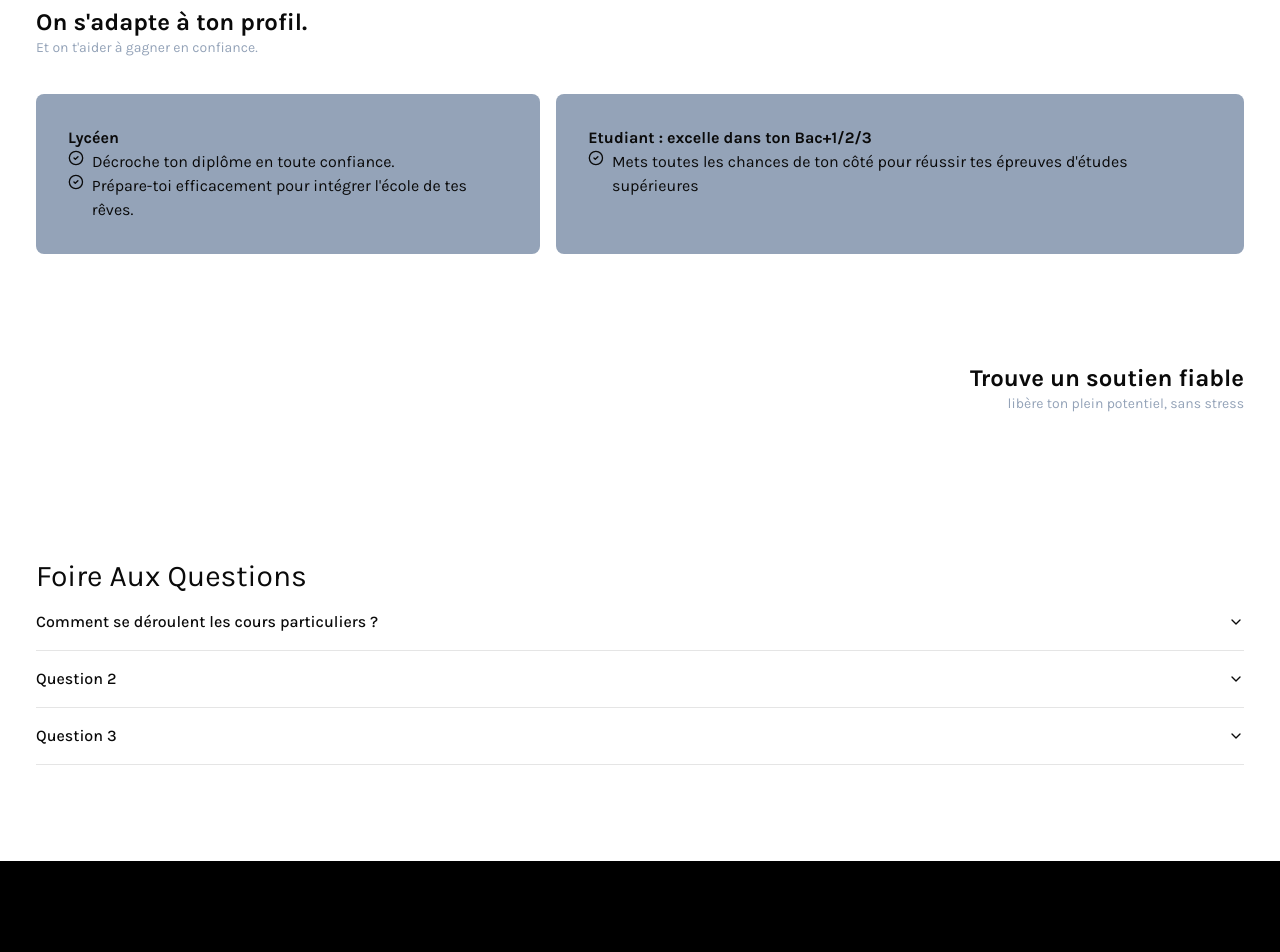
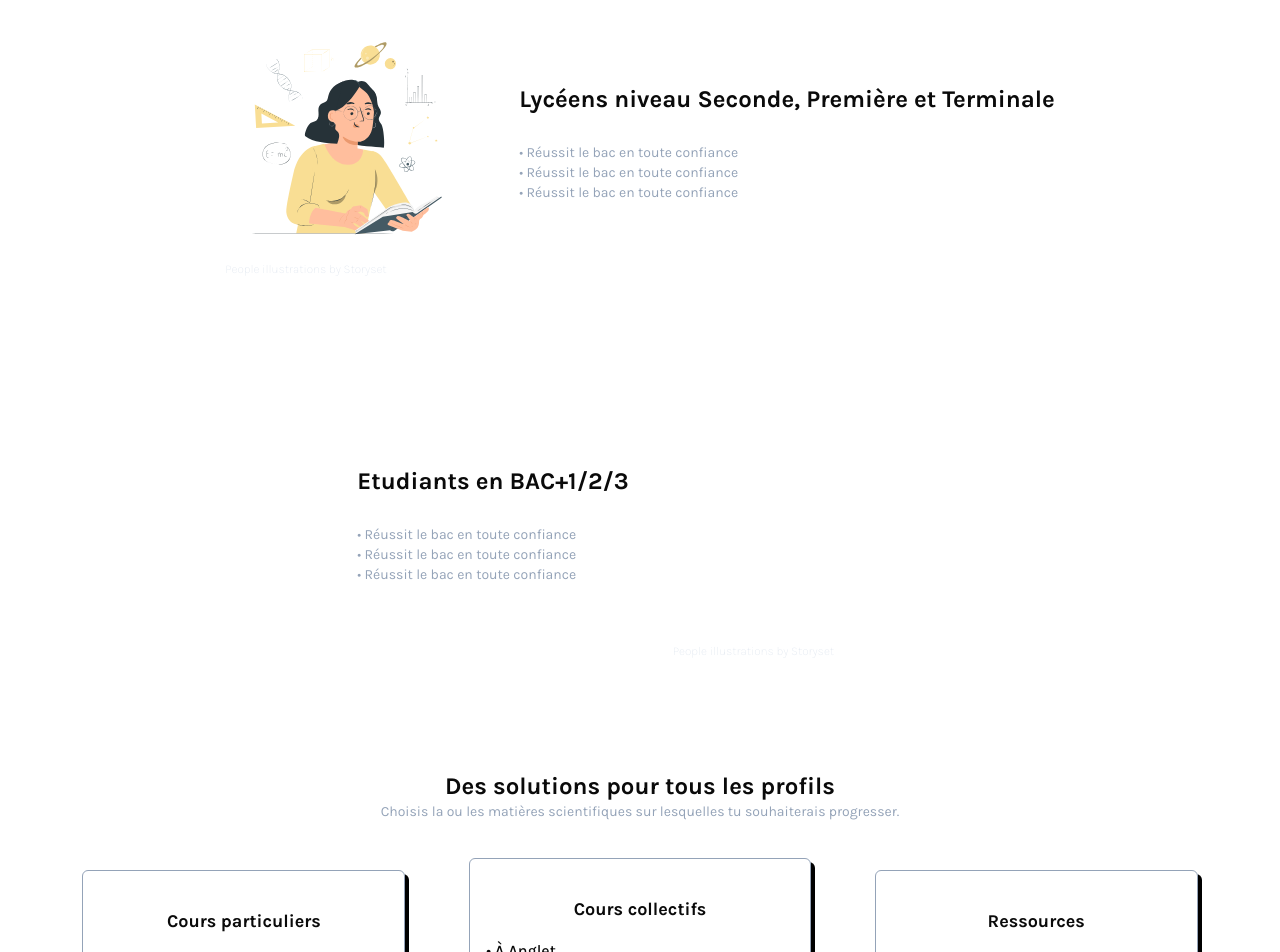
Before and after one commit to clemencefrz/cours-geroa, a Next.js app: page / in a window 1280 px wide. Shown: the part 1020-1972 px from the top of the page. Built offline with nearby package versions, Linux system fonts and the light colour scheme.

Commit message:
nos services

```diff
--- a/app/components/Home/SectionForWho.tsx
+++ /dev/null
@@ -1,57 +0,0 @@
-import { CircleCheck } from "lucide-react";
-
-const SectionForWho = () => {
-  const cardsData = [
-    {
-      title: "Lycéen",
-      descriptions: [
-        "Décroche ton diplôme en toute confiance.",
-        "Prépare-toi efficacement pour intégrer l'école de tes rêves.",
-      ],
-    },
-    {
-      title: "Etudiant : excelle dans ton Bac+1/2/3",
-      descriptions: [
-        "Mets toutes les chances de ton côté pour réussir tes épreuves d'études supérieures",
-      ],
-    },
-  ];
-
-  return (
-    <div>
-      <div className="flex flex-row gap-4 justify-center">
-        {cardsData.map((card, index) => (
-          <Card
-            key={index}
-            title={card.title}
-            descriptions={card.descriptions}
-          />
-        ))}
-      </div>
-    </div>
-  );
-};
-
-export default SectionForWho;
-
-const Card = ({
-  title,
-  descriptions,
-}: {
-  title: string;
-  descriptions: string[];
-}) => {
-  return (
-    <div className="bg-slate-400 rounded-lg p-8 flex flex-col">
-      <h3 className="font-bold">{title}</h3>
-      <ul>
-        {descriptions.map((description, key) => (
-          <li key={key} className="flex flex-row items-start">
-            <CircleCheck className="h-4 w-4 mr-2" />
-            {description}
-          </li>
-        ))}
-      </ul>
-    </div>
-  );
-};
--- a/app/components/Home/SectionWhyUs.tsx
+++ /dev/null
@@ -1,5 +0,0 @@
-const SectionWhyUs = () => {
-  return <div className=""></div>;
-};
-
-export default SectionWhyUs;
--- /dev/null
+++ b/app/components/Home/Services.tsx
@@ -0,0 +1,50 @@
+import {
+  PointsCoursCollectifs,
+  PointsCoursParticuliers,
+} from "@/app/nos-cours/components/NosCours";
+import { Button } from "@/components/ui/button";
+import { LucideIcon } from "lucide-react";
+import Link from "next/link";
+
+const Services = () => {
+  return (
+    <div className="flex flex-row items-center justify-center gap-16">
+      <CardService
+        title="Cours particuliers"
+        bulletPoints={PointsCoursParticuliers}
+      />
+      <CardService
+        title="Cours collectifs"
+        bulletPoints={PointsCoursCollectifs}
+      />
+      <CardService title="Ressources" bulletPoints={PointsCoursParticuliers} />
+    </div>
+  );
+};
+
+export default Services;
+
+const CardService = ({
+  title,
+  bulletPoints,
+}: {
+  title: string;
+  bulletPoints: { icon: LucideIcon; description: string }[];
+}) => {
+  return (
+    <div className="flex flex-col rounded-md border border-slate-400 shadow-[4px_4px_0px_0px_rgba(0,0,0)] px-4 py-9 gap-4">
+      <h3 className="font-bold text-lg self-center">{title}</h3>
+      <ul>
+        {bulletPoints.map(({ description }, key) => (
+          <li
+            className="font-medium text-md"
+            key={key}
+          >{`• ${description}`}</li>
+        ))}
+      </ul>
+      <Button asChild className="self-center">
+        <Link href="/nos-cours">En savoir +</Link>
+      </Button>
+    </div>
+  );
+};
--- a/app/components/Home/index.tsx
+++ b/app/components/Home/index.tsx
@@ -3,9 +3,9 @@
 import { cn } from "@/lib/utils";
 import { Hero } from "./Hero";
 import { SectionFAQ } from "./SectionFAQ";
-import SectionForWho from "./SectionForWho";
-import SectionWhyUs from "./SectionWhyUs";
 import Subjects from "./Subjects";
+import Image from "next/image";
+import Services from "./Services";
 
 const classNameH2 = "text-2xl font-bold";
 const classNameSubtitle = "text-sm text-slate-400 mb-9";
@@ -26,24 +26,67 @@ const Home = () => {
           <Subjects />
         </div>
 
-        <div>
-          <h2
-            className={cn(classNameH2, "text-left")}
-          >{`On s'adapte à ton profil.`}</h2>
-          <p
-            className={classNameSubtitle}
-          >{`Et on t'aider à gagner en confiance.`}</p>
-          <SectionForWho />
+        <div className="w-full flex flex-row justify-center items-center gap-11">
+          <div className="svg-container">
+            <Image
+              src="/assets/Learning-pana.svg"
+              alt=""
+              width={250}
+              height={250}
+            />
+            <a
+              href="https://storyset.com/people"
+              target="_blank"
+              rel="noopener noreferrer"
+              className="text-xs font-extralight text-slate-200"
+            >
+              People illustrations by Storyset
+            </a>
+          </div>
+          <div className="flex flex-col gap-7">
+            <h2
+              className={cn(classNameH2, "text-right")}
+            >{`Lycéens niveau Seconde, Première et Terminale`}</h2>
+            <ul className="text-slate-400 text-sm">
+              <li>• Réussit le bac en toute confiance</li>
+              <li>• Réussit le bac en toute confiance</li>
+              <li>• Réussit le bac en toute confiance</li>
+            </ul>
+          </div>
+        </div>
+
+        <div className="w-full flex flex-row justify-center items-center gap-11">
+          <div className="flex flex-col gap-7">
+            <h2
+              className={cn(classNameH2, "text-right")}
+            >{`Etudiants en BAC+1/2/3`}</h2>
+            <ul className="text-slate-400 text-sm">
+              <li>• Réussit le bac en toute confiance</li>
+              <li>• Réussit le bac en toute confiance</li>
+              <li>• Réussit le bac en toute confiance</li>
+            </ul>
+          </div>
+          <div className="svg-container">
+            <Image src="/assets/pana.svg" alt="" width={250} height={250} />
+            <a
+              href="https://storyset.com/people"
+              target="_blank"
+              rel="noopener noreferrer"
+              className="text-xs font-extralight text-slate-200"
+            >
+              People illustrations by Storyset
+            </a>
+          </div>
         </div>
 
         <div>
-          <h2
-            className={cn(classNameH2, "text-right")}
-          >{`Trouve un soutien fiable`}</h2>
+          <h2 className={cn(classNameH2, "text-center")}>
+            {`Des solutions pour tous les profils`}
+          </h2>
           <p
-            className={cn(classNameSubtitle, "text-right")}
-          >{`libère ton plein potentiel, sans stress`}</p>
-          <SectionWhyUs />
+            className={cn(classNameSubtitle, "text-center")}
+          >{`Choisis la ou les matières scientifiques sur lesquelles tu souhaiterais progresser.`}</p>
+          <Services />
         </div>
 
         <div>
--- a/app/nos-cours/components/NosCours.tsx
+++ b/app/nos-cours/components/NosCours.tsx
@@ -1,6 +1,32 @@
 import { Calendar, Clock, DollarSign, MapPin, User, Users } from "lucide-react";
 import Block from "./Block";
 
+export const PointsCoursParticuliers = [
+  { icon: MapPin, description: "À Anglet" },
+  {
+    icon: Calendar,
+    description: "Le mercredi soir ou le samedi matin",
+  },
+  { icon: Users, description: "En petit groupe de 4 élèves maximum" },
+  { icon: DollarSign, description: "Tarif avantageux" },
+];
+
+export const PointsCoursCollectifs = [
+  { icon: MapPin, description: "À Anglet" },
+  {
+    icon: Calendar,
+    description: "Le soir en semaine",
+  },
+  { icon: Clock, description: "Séances hebdomadaires de 1h30 à 2h00" },
+  {
+    icon: User,
+    description: `Suivi personnalisé des progrès de l'élève`,
+  },
+  {
+    icon: User,
+    description: `Bilan régulier tout au long de l'année`,
+  },
+];
 const NosCours = () => {
   return (
     <div className="flex flex-col items-center w-full gap-12">
@@ -43,15 +69,7 @@ const NosCours = () => {
             </div>
           </div>
         }
-        infos={[
-          { icon: MapPin, description: "À Anglet" },
-          {
-            icon: Calendar,
-            description: "Le mercredi soir ou le samedi matin",
-          },
-          { icon: Users, description: "En petit groupe de 4 élèves maximum" },
-          { icon: DollarSign, description: "Tarif avantageux" },
-        ]}
+        infos={PointsCoursParticuliers}
       />
 
       {/* Les cours particuliers */}
@@ -86,22 +104,7 @@ const NosCours = () => {
             </div>
           </div>
         }
-        infos={[
-          { icon: MapPin, description: "À Anglet" },
-          {
-            icon: Calendar,
-            description: "Le soir en semaine",
-          },
-          { icon: Clock, description: "Séances hebdomadaires de 1h30 à 2h00" },
-          {
-            icon: User,
-            description: `Suivi personnalisé des progrès de l'élève`,
-          },
-          {
-            icon: User,
-            description: `Bilan régulier tout au long de l'année`,
-          },
-        ]}
+        infos={PointsCoursCollectifs}
       />
 
       {/* Les stages */}
```
Also changed, not shown: public/assets/Learning-pana.svg (added), public/assets/pana.svg (added).
